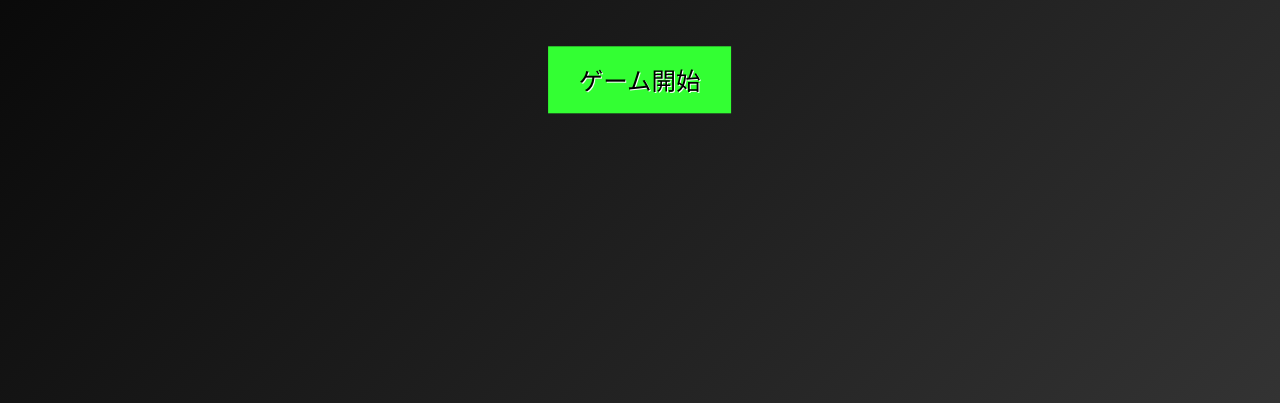
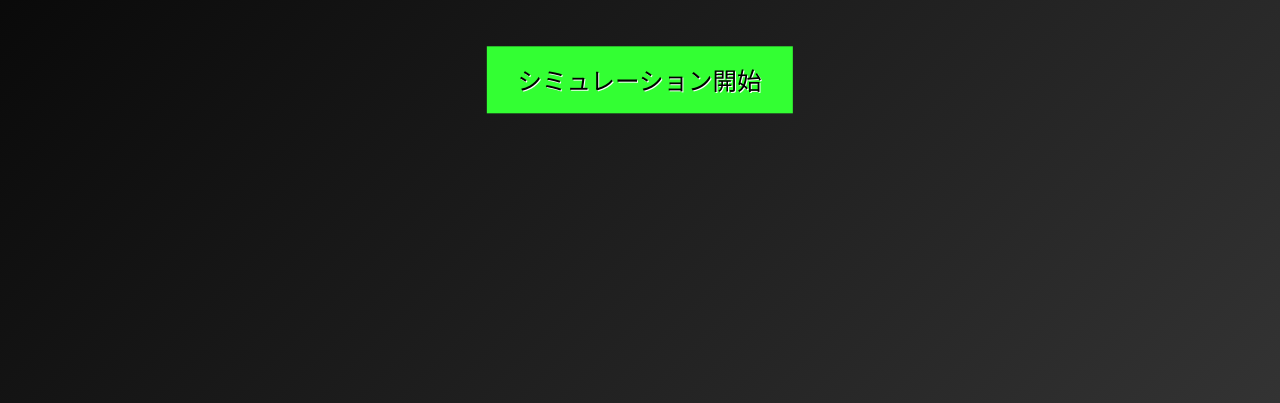
Before and after one commit to PammyRyuNishikawa/i.school, a plain HTML site: page index.html in a window 1280 px wide. Shown: the part 397-800 px from the top of the page. Drawn offline with Linux system fonts and the light colour scheme.

Commit message:
change landing page

```diff
--- a/index.html
+++ b/index.html
@@ -193,7 +193,7 @@
     <!-- 開始画面 -->
     <div id="startScreen">
         <h1 id="gameTitle">税務調査シミュレーション</h1>
-        <button id="startButton">ゲーム開始</button>
+        <button id="startButton">シミュレーション開始</button>
     </div>
 
     <div class="game-container" style="display: none;">
```
